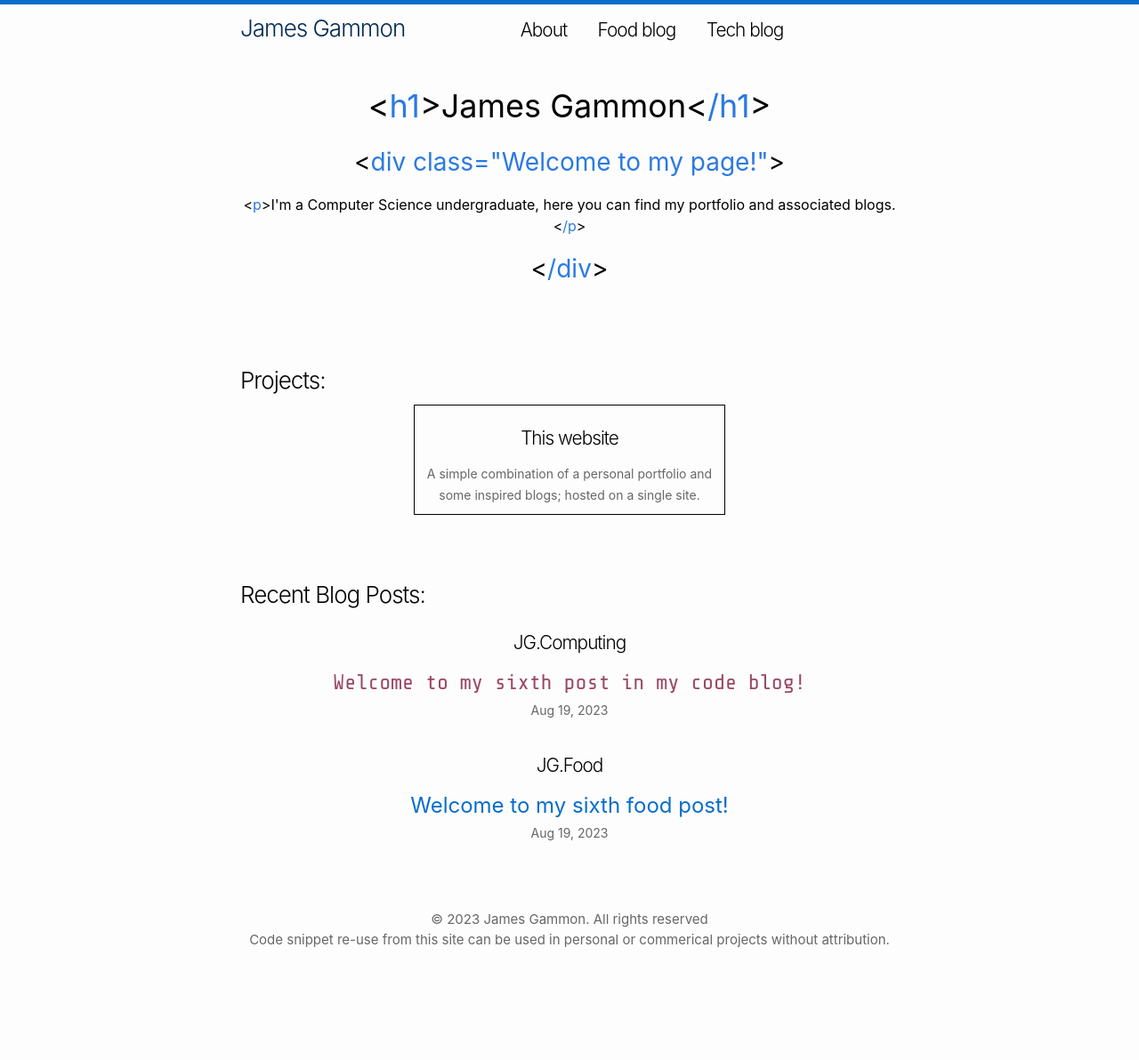
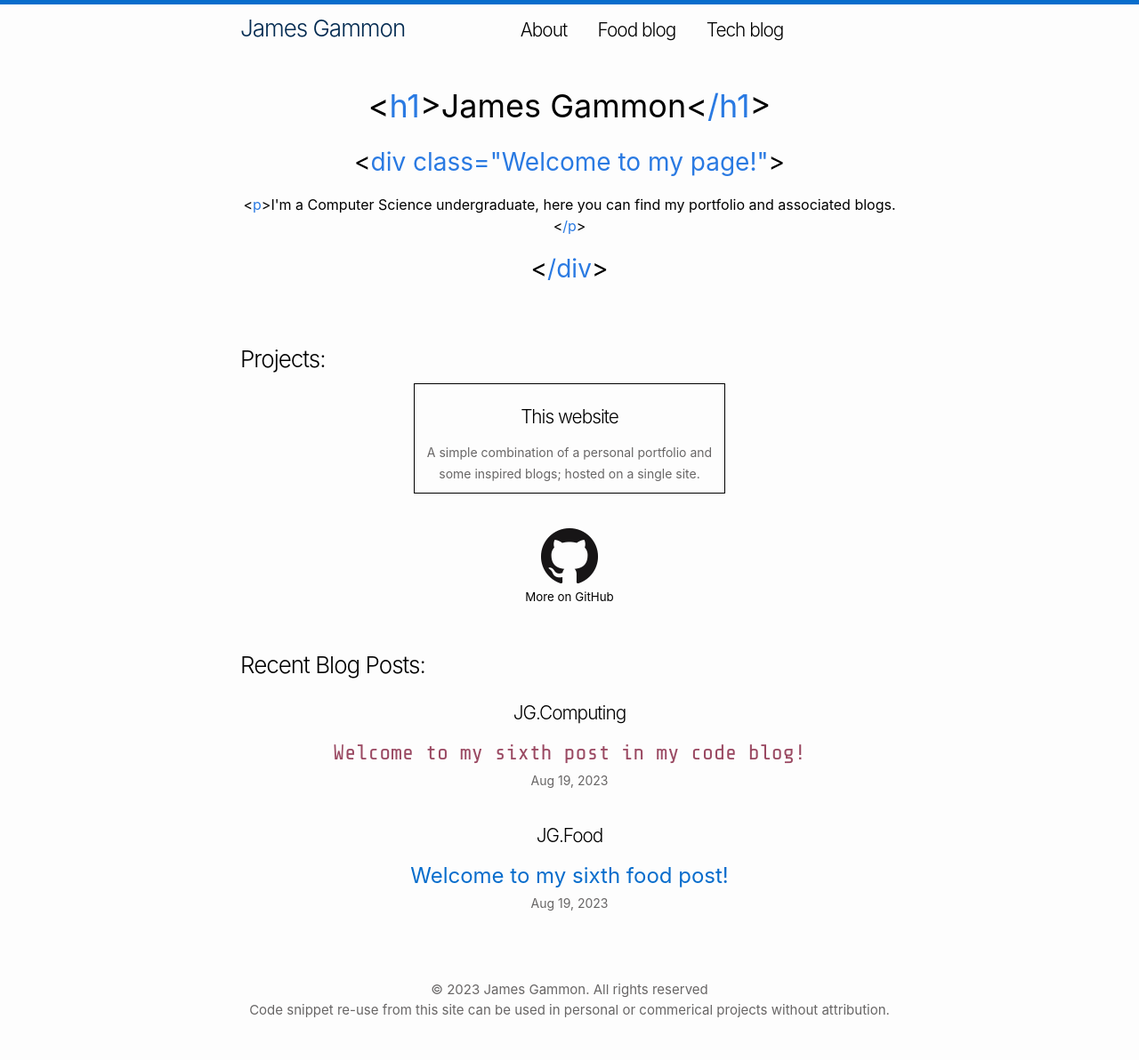
Before and after one commit to jamesgammo/jamesgammo.github.io, a Jekyll site: the page built from index.markdown, in a window 1280 px wide. Shown: the whole page at 89% size. Built offline with Jekyll 4.4.1, drawn with Linux system fonts in a browser that asks for light colours; before the commit the page ends 1113 px from its top, so only the background shows below that.

Commit message:
adding the github symbol

```diff
--- a/index.markdown
+++ b/index.markdown
@@ -1,20 +1,19 @@
 ---
-# Feel free to add content and custom Front Matter to this file.
 # To modify the layout, see https://jekyllrb.com/docs/themes/#overriding-theme-defaults
 
 layout: home
 
 ---
 
+<div id="introduction">
+    <p class="intro-text center-content">&lt;<span class="html-tag">h1</span>&gt;James Gammon&lt;<span class="html-tag">/h1</span>&gt;</p>
+    <p class="secondary-text center-content">&lt;<span class="html-tag">div class="Welcome to my page!"</span>&gt;</p>
+    <p class="center-content">&lt;<span class="html-tag">p</span>&gt;I'm a Computer Science undergraduate, here you can find my portfolio and associated blogs.&lt;<span class="html-tag">/p</span>&gt;</p>
+    <p class="secondary-text center-content">&lt;<span class="html-tag">/div</span>&gt;</p>
+</div>
 
-<p class="intro-text center-content">&lt;<span class="html-tag">h1</span>&gt;James Gammon&lt;<span class="html-tag">/h1</span>&gt;</p>
-<p class="secondary-text center-content">&lt;<span class="html-tag">div class="Welcome to my page!"</span>&gt;</p>
-<p class="center-content">&lt;<span class="html-tag">p</span>&gt;I'm a Computer Science undergraduate, here you can find my portfolio and associated blogs.&lt;<span class="html-tag">/p</span>&gt;</p>
-<p class="secondary-text center-content">&lt;<span class="html-tag">/div</span>&gt;</p>
+<br>
 
-
-
-<br><br>
 
 <p class="no-padding-paragraph" style="font-size: 26px">Projects:</p>
 <div class="center-content">
@@ -24,26 +23,38 @@ layout: home
     </div>
 </div>
 
-<br><br>
+<br>
+<div class="center-content">
+ <a href="https://github.com/Antrikshy">
+    <picture>
+      <source srcset="/github.png">
+      <img src="github.png">
+    </picture>
+    <br/>
+    <small class="headertut">More on GitHub</small>
+  </a>
+</div>
+
+<br>
 
 <p class="no-padding-paragraph" style="font-size: 26px">Recent Blog Posts:</p>
 
-<div class="center-content">
-<ul class = "older-posts">
-    {%- assign last_cs = site.posts | where: "category", "CS" | first -%}
-    {%- assign last_food = site.posts | where: "category", "Food" | first -%}
-    <a class="no-padding-paragraph headertut" href="/code/">JG.Computing</a>
-    <li>
-        <a class="post-link-tech" href="{{ last_cs.url }}">{{ last_cs.title }}</a>
-        {%- assign date_format = site.minima.date_format | default: "%b %-d, %Y" -%}
-        <span class="post-meta">{{ last_cs.date | date: date_format }}</span>
-    </li>
-    <br>
-    <a class="no-padding-paragraph headertut" href="/food/">JG.Food</a>
-    <li>
-        <a class="post-link-food" href="{{ last_food.url }}">{{ last_food.title }}</a>
-        {%- assign date_format = site.minima.date_format | default: "%b %-d, %Y" -%}
-        <span class="post-meta">{{ last_food.date | date: date_format }}</span>
-    </li>
-</ul>
+<div id="blog posts"  class="center-content">
+    <ul class = "older-posts">
+        {%- assign last_cs = site.posts | where: "category", "CS" | first -%}
+        {%- assign last_food = site.posts | where: "category", "Food" | first -%}
+        <a class="no-padding-paragraph headertut" href="/code/">JG.Computing</a>
+        <li>
+            <a class="post-link-tech" href="{{ last_cs.url }}">{{ last_cs.title }}</a>
+            {%- assign date_format = site.minima.date_format | default: "%b %-d, %Y" -%}
+            <span class="post-meta">{{ last_cs.date | date: date_format }}</span>
+        </li>
+        <br>
+        <a class="no-padding-paragraph headertut" href="/food/">JG.Food</a>
+        <li>
+            <a class="post-link-food" href="{{ last_food.url }}">{{ last_food.title }}</a>
+            {%- assign date_format = site.minima.date_format | default: "%b %-d, %Y" -%}
+            <span class="post-meta">{{ last_food.date | date: date_format }}</span>
+        </li>
+    </ul>
 </div>
```
Also changed, not shown: github.png (added).
